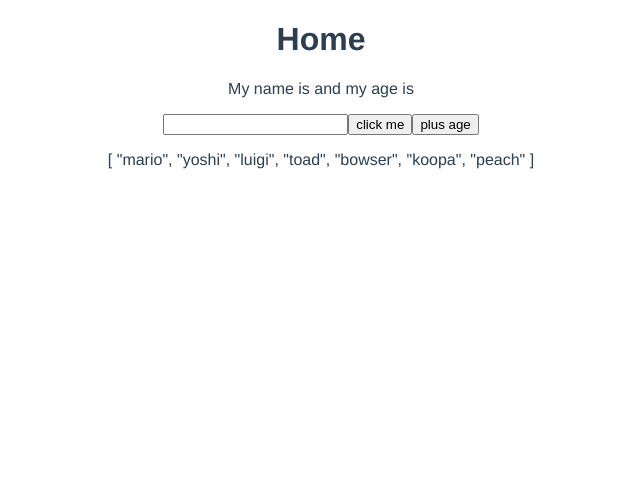
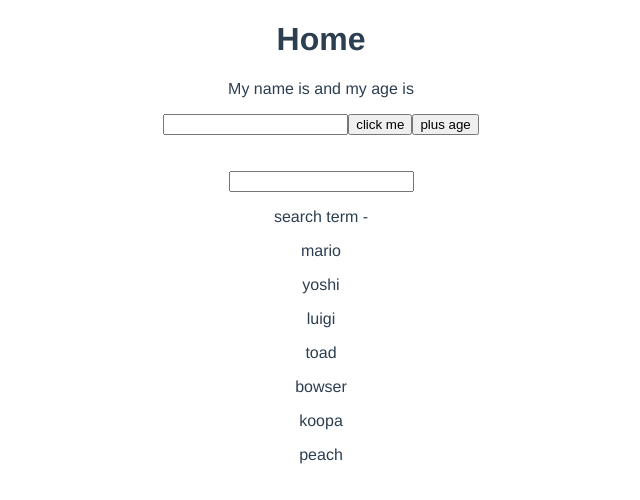
Before and after one commit to jay183145/composition-api, a Vue app: page / in a window 1280 px wide. Shown: the top 500 px of the page, without its empty margins (319-959 px from the left). Built offline with nearby package versions, Linux system fonts and the light colour scheme.

Commit message:
computed properties

```diff
--- a/src/views/Home.vue
+++ b/src/views/Home.vue
@@ -6,13 +6,18 @@
     <button @click="handleClick">click me</button>
     <button @click="age++">plus age</button>
   </div>
+  <br>
+  <br>
   <div>
-    <p>{{ list }}</p>
+    <input type="text" v-model="search">
+    <p>search term - {{ search }}</p>
+    <p v-for="name in matchingNames" :key="name">{{ name }}</p>
   </div>
 </template>
 
 <script>
 import { ref } from '@vue/reactivity'
+import { computed } from '@vue/runtime-core'
 
 export default {
   name: 'Home',
@@ -29,10 +34,13 @@
     return { name, age, handleClick}
   },
   setup() {
+    const search = ref("")
+    const names = ref(['mario', 'yoshi', 'luigi', 'toad', 'bowser', 'koopa', 'peach'])
 
-    let list = ['mario', 'yoshi', 'luigi', 'toad', 'bowser', 'koopa', 'peach']
-
-    return { list, }
+    const matchingNames = computed(() => {
+      return names.value.filter((name)=> name.includes(search.value))
+    })
+    return { names, search, matchingNames}
   }
 }
 </script>
```
